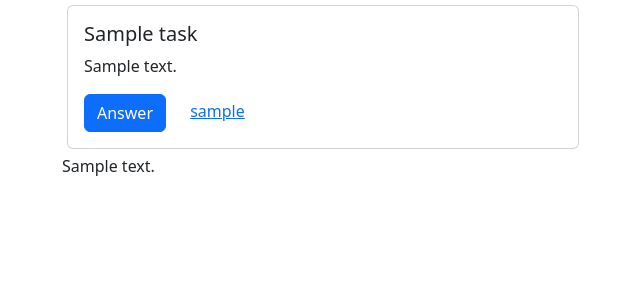
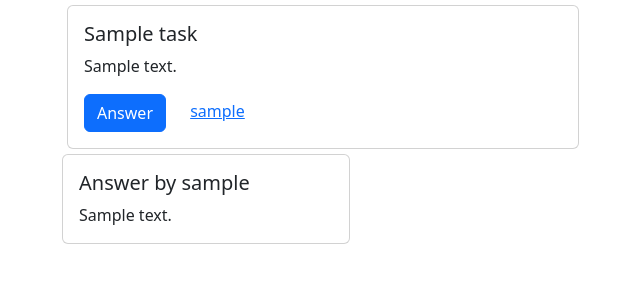
Before and after one commit to victormorozov1/django-learn, a Django app: template tasks/templates/tasks/task.html in a window 1280 px wide. Shown: the part 56-356 px from the top of the page, without its empty margins (322-962 px from the left). Run offline with Django 3.2, Linux system fonts and the light colour scheme; the template is opened without the code that fills it: most values are stand-ins (such as "Sample title", 1, 10 or a date in 2020).

Commit message:
add answer card

```diff
--- /dev/null
+++ b/tasks/templates/inc/_answer_card.html
@@ -0,0 +1,10 @@
+<div class="card" style="width: 18rem;">
+    <div class="card-body">
+        <h5 class="card-title">Answer by {{ answer.user.username }}</h5>
+        <p class="card-text">{{ answer.text }}</p>
+        {% if user.pk == task.user.pk %}
+            <a href="#" class="card-link">Approve</a>
+            <a href="#" class="card-link">Reject</a>
+        {% endif %}
+    </div>
+</div>
--- a/tasks/templates/tasks/task.html
+++ b/tasks/templates/tasks/task.html
@@ -3,6 +3,6 @@
 {% block content %}
     {% include 'inc/_task_card.html' %}
     {% for answer in answers %}
-        <p>{{ answer.text }}</p>
+        {% include 'inc/_answer_card.html' %}
     {% endfor %}
 {% endblock %}
```
Also changed, not shown: db.sqlite3.
